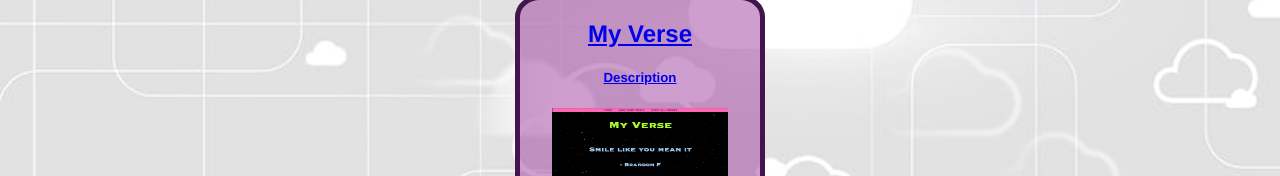
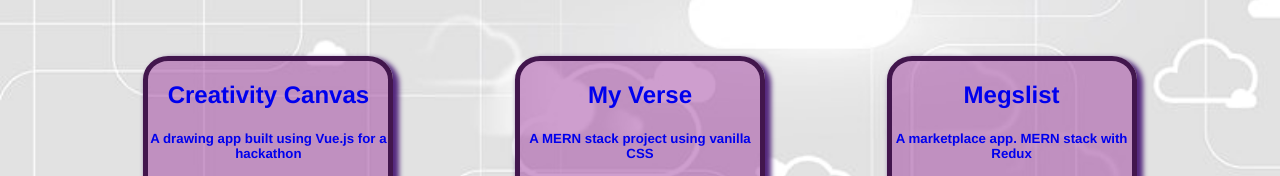
Before and after one commit to Jofa11/portfolio-remix, a Vue app: page / in a window 1280 px wide. Shown: the part 624-800 px from the top of the page. Built offline with nearby package versions, Linux system fonts and the light colour scheme; what particles.vue3 would draw is missing.

Commit message:
slow particle speed, add all project cards and styling

```diff
--- a/public/index.html
+++ b/public/index.html
@@ -4,7 +4,7 @@
     <meta charset="utf-8">
     <meta http-equiv="X-UA-Compatible" content="IE=edge">
     <meta name="viewport" content="width=device-width,initial-scale=1.0">
-    <link rel="icon" href="<%= BASE_URL %>favicon.ico">
+    <link rel="icon" href="<%= BASE_URL %>star-16px.png">
     <title><%= htmlWebpackPlugin.options.title %></title>
   </head>
   <body>
--- a/src/App.vue
+++ b/src/App.vue
@@ -61,7 +61,7 @@
             enable: true,
             outMode: 'bounce',
             random: false,
-            speed: 4,
+            speed: 3,
             straight: false
           },
           number: {
--- a/src/components/ProjectCard.vue
+++ b/src/components/ProjectCard.vue
@@ -1,5 +1,19 @@
 <template>
   <div class="card-container">
+    <div class="card">
+      <a
+
+        href="https://unruffled-rosalind-0724d0.netlify.app/"
+        target="_blank"
+      >
+        <h2>Creativity Canvas</h2>
+        <h5>A drawing app built using Vue.js for a hackathon</h5>
+        <img
+          src="../assets/art-app.png"
+          alt="project landing page"
+        >
+      </a>
+    </div>
     <div class="card">
       <a
 
@@ -7,7 +21,7 @@
         target="_blank"
       >
         <h2>My Verse</h2>
-        <h5>Description</h5>
+        <h5>A MERN stack project using vanilla CSS</h5>
         <img
           src="../assets/my-verse-home.png"
           alt="project landing page"
@@ -21,9 +35,51 @@
         target="_blank"
       >
         <h2>Megslist</h2>
-        <h5>Description</h5>
+        <h5>A marketplace app. MERN stack with Redux</h5>
         <img
           src="../assets/megslist.png"
+          alt="project landing page"
+        >
+      </a>
+    </div>
+    <div class="card">
+      <a
+
+        href="https://gentle-reaches-48748.herokuapp.com/"
+        target="_blank"
+      >
+        <h2>X Trainer</h2>
+        <h5>A full stack project using React and Django</h5>
+        <img
+          src="../assets/x-trainer.png"
+          alt="project landing page"
+        >
+      </a>
+    </div>
+    <div class="card">
+      <a
+
+        href="https://project-two-guitar-app.herokuapp.com/"
+        target="_blank"
+      >
+        <h2>Guitar Chord App</h2>
+        <h5>A React project that accesses a third party API</h5>
+        <img
+          src="../assets/guitar.png"
+          alt="project landing page"
+        >
+      </a>
+    </div>
+    <div class="card">
+      <a
+
+        href="https://jofa11.github.io/trivia-project/"
+        target="_blank"
+      >
+        <h2>Star Wars Trivia</h2>
+        <h5>A game built using vanilla Javascript, HTML, and CSS</h5>
+        <img
+          src="../assets/vader.png"
           alt="project landing page"
         >
       </a>
@@ -39,26 +95,49 @@
 
 <style scoped>
 img {
-    width: 11em;
+    width: 10em;
     height: 6em;
+    border: 2px solid rgb(66, 22, 77);
+    border-radius: 5%;
+}
+
+a {
+    text-decoration: none;
 }
 
 .card-container {
     padding: 2em;
+
 }
 
 .card {
-    margin: auto;
+    margin: 10%;
     width: 15em;
     height: auto;
     border: 5px solid rgb(66, 22, 77);
     border-radius: 10%;
     background-color: rgba(157, 63, 157, 0.5);
     margin-bottom: 2em;
+    display: inline-block;
+    justify-content: space-between;
+    box-shadow: 4px 4px 5px 2px rgb(83, 39, 124);
 }
 
 .card:hover {
-    border: 7px solid rgb(66, 22, 77);
+    border: 5px solid rgb(129, 45, 150);
     background-image: linear-gradient(rgba(92, 68, 112, .9), rgba(248, 73, 219, .9));
+
+}
+
+@media (min-width: 1000px) {
+    .card {
+        margin: 5%;
+    }
+}
+
+@media (min-width: 1700px) {
+    .card {
+        margin: 8%;
+    }
 }
 </style>
```
Also changed, not shown: public/star-16px.png (added), src/assets/star.png (deleted).
